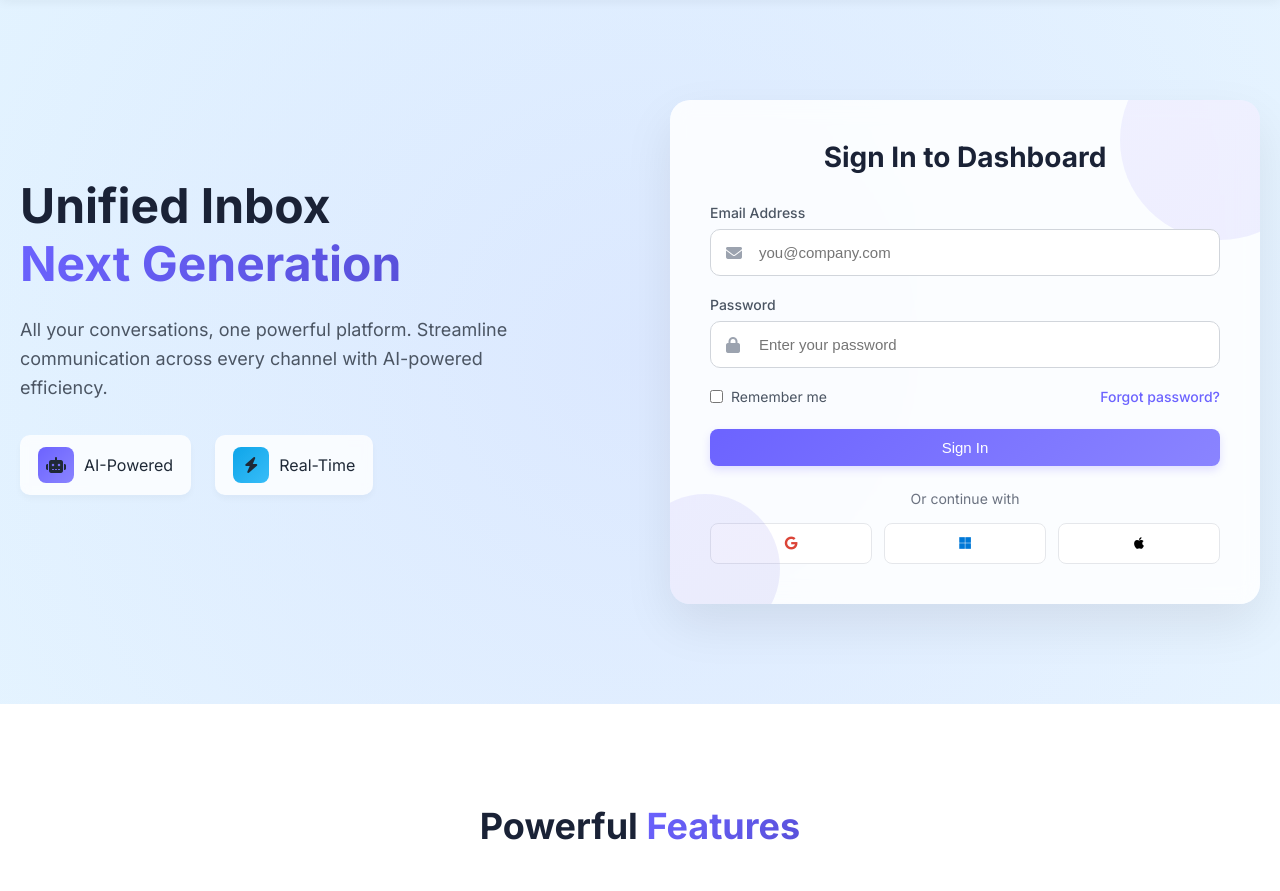
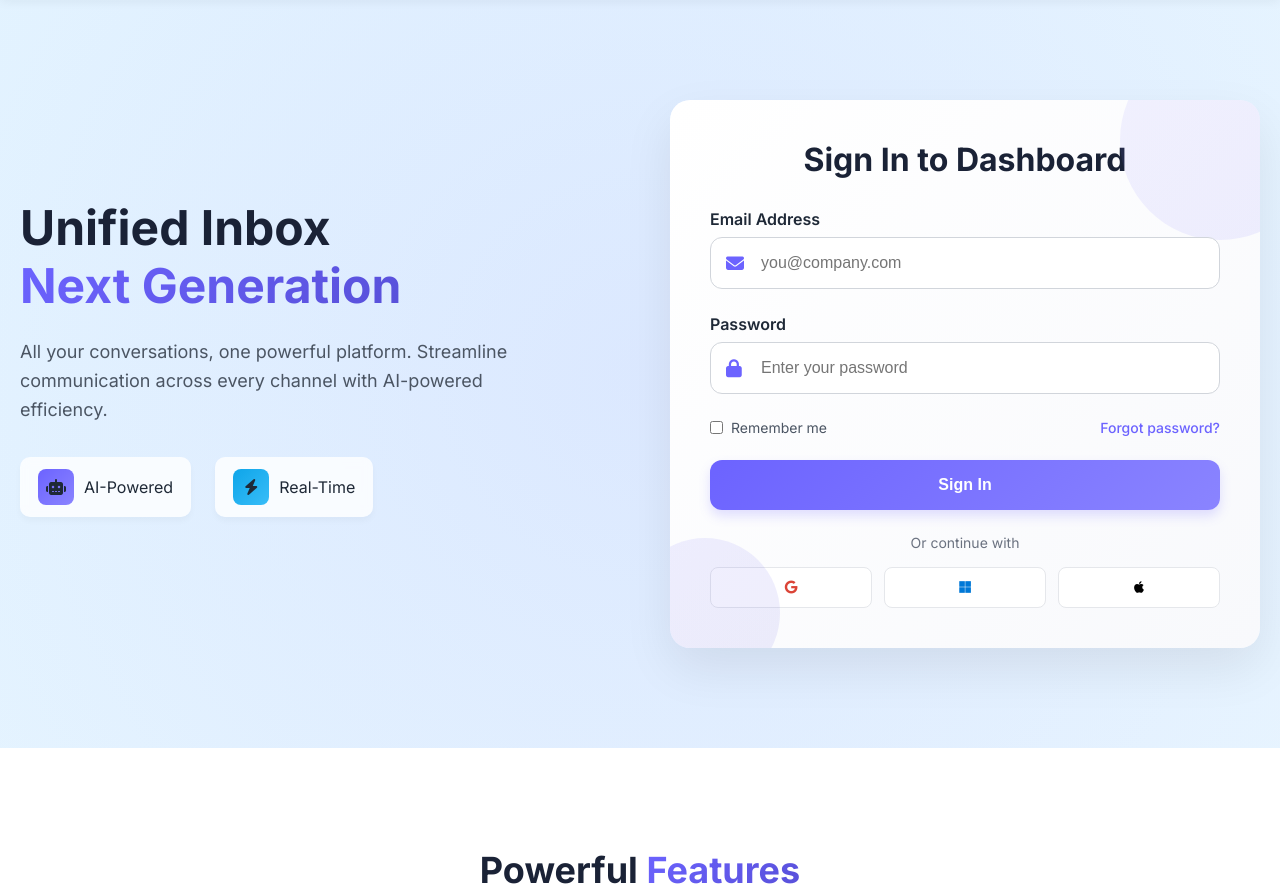
Before and after one commit to techieboi/Hackathon-echelon, a Flask app: page / in a window 1280 px wide. Shown: the part 76-967 px from the top of the page. Run offline with Flask 3, Linux system fonts and the light colour scheme; some libraries are stand-ins or nearby versions.

Commit message:
fixed errors

```diff
--- a/app.py
+++ b/app.py
@@ -15,4 +15,7 @@ def dashboard():
 
 
 if __name__ == "__main__":
-    app.run(debug=True, port=8000)
+    # Render/Railway/Heroku need this
+    import os
+    port = int(os.environ.get("PORT", 5000))
+    app.run(host="0.0.0.0", port=port)
--- a/templates/index.html
+++ b/templates/index.html
@@ -324,7 +324,7 @@
         }
 
         .hero-image {
-            background: rgba(255, 255, 255, 0.85);
+            background: linear-gradient(135deg, #ffffff, #f8f9fc);
             border-radius: 20px;
             box-shadow: 0 20px 50px rgba(0, 0, 0, 0.08);
             padding: 40px;
@@ -358,7 +358,7 @@
         }
 
         .form-title {
-            font-size: 28px;
+            font-size: 32px;
             font-weight: 700;
             text-align: center;
             margin-bottom: 30px;
@@ -366,15 +366,16 @@
         }
 
         .form-group {
-            margin-bottom: 20px;
+            margin-bottom: 25px;
         }
 
         .form-label {
             display: block;
-            font-size: 14px;
-            font-weight: 500;
+            font-size: 16px;
+            font-weight: 600;
             margin-bottom: 8px;
-            color: #4b5563;
+            color: var(--dark-gray);
+            text-align: left;
         }
 
         .input-with-icon {
@@ -386,22 +387,23 @@
             left: 16px;
             top: 50%;
             transform: translateY(-50%);
-            color: #9ca3af;
+            color: var(--primary);
+            font-size: 18px;
         }
 
         .form-input {
             width: 100%;
-            padding: 14px 16px 14px 48px;
+            padding: 16px 16px 16px 50px;
             border: 1px solid #d1d5db;
-            border-radius: 10px;
-            font-size: 15px;
+            border-radius: 12px;
+            font-size: 16px;
             transition: all 0.3s;
-            background: white;
+            background: rgba(255, 255, 255, 0.95);
         }
 
         .form-input:focus {
             border-color: var(--primary);
-            box-shadow: 0 0 0 3px rgba(108, 99, 255, 0.1);
+            box-shadow: 0 0 0 4px rgba(108, 99, 255, 0.15);
             outline: none;
         }
 
@@ -431,6 +433,22 @@
         .form-options a:hover {
             text-decoration: underline;
             color: var(--primary-dark);
+        }
+
+        .hero-image .btn-primary {
+            padding: 16px;
+            font-size: 16px;
+            font-weight: 600;
+            border-radius: 12px;
+            background: linear-gradient(135deg, var(--primary), var(--primary-light));
+            box-shadow: 0 6px 12px rgba(108, 99, 255, 0.2);
+            transition: all 0.3s ease;
+        }
+
+        .hero-image .btn-primary:hover {
+            transform: translateY(-2px) scale(1.03);
+            background: linear-gradient(135deg, var(--primary-dark), var(--primary));
+            box-shadow: 0 8px 16px rgba(108, 99, 255, 0.3);
         }
 
         /* Enhanced Modal */
@@ -1080,12 +1098,12 @@
 
                 <div class="hero-image">
                     <h2 class="form-title">Sign In to Dashboard</h2>
-                    <form>
+                    <form id="heroLoginForm">
                         <div class="form-group">
                             <label class="form-label">Email Address</label>
                             <div class="input-with-icon">
                                 <i class="fas fa-envelope input-icon"></i>
-                                <input type="email" class="form-input" placeholder="you@company.com">
+                                <input type="email" class="form-input" id="heroEmail" placeholder="you@company.com" required>
                             </div>
                         </div>
 
@@ -1093,35 +1111,32 @@
                             <label class="form-label">Password</label>
                             <div class="input-with-icon">
                                 <i class="fas fa-lock input-icon"></i>
-                                <input type="password" class="form-input" placeholder="Enter your password">
+                                <input type="password" class="form-input" id="heroPassword" placeholder="Enter your password" required>
                             </div>
                         </div>
 
                         <div class="form-options">
                             <label>
-                                <input type="checkbox">
+                                <input type="checkbox" id="rememberMe">
                                 Remember me
                             </label>
                             <a href="#">Forgot password?</a>
                         </div>
 
-                        <button class="btn btn-primary" style="width: 100%;">Sign In</button>
+                        <button type="submit" class="btn btn-primary" style="width: 100%;">Sign In</button>
 
                         <div style="text-align: center; margin-top: 24px; color: #6b7280; font-size: 14px;">
                             Or continue with
                         </div>
 
                         <div style="display: flex; gap: 12px; margin-top: 16px;">
-                            <button
-                                style="flex: 1; padding: 12px; border: 1px solid #e5e7eb; border-radius: 8px; background: white; cursor: pointer;">
+                            <button type="button" class="social-btn" style="flex: 1; padding: 12px; border: 1px solid #e5e7eb; border-radius: 8px; background: white; cursor: pointer;">
                                 <i class="fab fa-google" style="color: #DB4437;"></i>
                             </button>
-                            <button
-                                style="flex: 1; padding: 12px; border: 1px solid #e5e7eb; border-radius: 8px; background: white; cursor: pointer;">
+                            <button type="button" class="social-btn" style="flex: 1; padding: 12px; border: 1px solid #e5e7eb; border-radius: 8px; background: white; cursor: pointer;">
                                 <i class="fab fa-microsoft" style="color: #0078d7;"></i>
                             </button>
-                            <button
-                                style="flex: 1; padding: 12px; border: 1px solid #e5e7eb; border-radius: 8px; background: white; cursor: pointer;">
+                            <button type="button" class="social-btn" style="flex: 1; padding: 12px; border: 1px solid #e5e7eb; border-radius: 8px; background: white; cursor: pointer;">
                                 <i class="fab fa-apple" style="color: #000;"></i>
                             </button>
                         </div>
@@ -1387,68 +1402,35 @@
             // Scroll-triggered animations
             gsap.utils.toArray('.section-title').forEach(title => {
                 gsap.from(title, {
-                    scrollTrigger: {
-                        trigger: title,
-                        start: 'top 80%',
-                    },
-                    y: 50,
-                    opacity: 0,
-                    duration: 1,
-                    ease: 'power3.out'
+                    scrollTrigger: { trigger: title, start: 'top 80%' },
+                    y: 50, opacity: 0, duration: 1, ease: 'power3.out'
                 });
             });
 
             gsap.utils.toArray('.feature-card').forEach((card, index) => {
                 gsap.from(card, {
-                    scrollTrigger: {
-                        trigger: card,
-                        start: 'top 80%',
-                    },
-                    y: 50,
-                    opacity: 0,
-                    duration: 1,
-                    delay: index * 0.1,
-                    ease: 'power3.out'
+                    scrollTrigger: { trigger: card, start: 'top 80%' },
+                    y: 50, opacity: 0, duration: 1, delay: index * 0.1, ease: 'power3.out'
                 });
             });
 
             gsap.utils.toArray('.pricing-card').forEach((card, index) => {
                 gsap.from(card, {
-                    scrollTrigger: {
-                        trigger: card,
-                        start: 'top 80%',
-                    },
-                    y: 50,
-                    opacity: 0,
-                    duration: 1,
-                    delay: index * 0.1,
-                    ease: 'power3.out'
+                    scrollTrigger: { trigger: card, start: 'top 80%' },
+                    y: 50, opacity: 0, duration: 1, delay: index * 0.1, ease: 'power3.out'
                 });
             });
 
             gsap.utils.toArray('.team-card').forEach((card, index) => {
                 gsap.from(card, {
-                    scrollTrigger: {
-                        trigger: card,
-                        start: 'top 80%',
-                    },
-                    y: 50,
-                    opacity: 0,
-                    duration: 1,
-                    delay: index * 0.1,
-                    ease: 'power3.out'
+                    scrollTrigger: { trigger: card, start: 'top 80%' },
+                    y: 50, opacity: 0, duration: 1, delay: index * 0.1, ease: 'power3.out'
                 });
             });
 
             gsap.from('.footer-content', {
-                scrollTrigger: {
-                    trigger: '.footer-content',
-                    start: 'top 80%',
-                },
-                y: 50,
-                opacity: 0,
-                duration: 1,
-                ease: 'power3.out'
+                scrollTrigger: { trigger: '.footer-content', start: 'top 80%' },
+                y: 50, opacity: 0, duration: 1, ease: 'power3.out'
             });
 
             // Modal functionality
@@ -1484,26 +1460,48 @@
             closeModalBtn.addEventListener('click', closeModal);
 
             window.addEventListener('click', (event) => {
-                if (event.target === modal) {
-                    closeModal();
-                }
+                if (event.target === modal) { closeModal(); }
             });
 
-            // Login validation
+            // Login validation for both modal and hero form
             const validEmails = ['devbysomya@gmail.com', 'hardikydv17@gmail.com', 'yashikasharma959@gmail.com'];
             const validPassword = '123';
 
+            // Modal login form validation
             loginForm.addEventListener('submit', (e) => {
                 e.preventDefault();
                 const email = document.getElementById('email').value.trim();
                 const password = document.getElementById('password').value.trim();
 
                 if (validEmails.includes(email) && password === validPassword) {
-                    window.location.href = 'dashboard.html';
+                    // ✅ Use Flask route instead of static file
+                    window.location.href = "/dashboard";
                 } else {
                     alert('Invalid email or password. Please try again.');
                 }
             });
+
+            // Hero login form validation
+            const heroLoginForm = document.getElementById('heroLoginForm');
+            heroLoginForm.addEventListener('submit', (e) => {
+                e.preventDefault();
+                const email = document.getElementById('heroEmail').value.trim();
+                const password = document.getElementById('heroPassword').value.trim();
+
+                if (validEmails.includes(email) && password === validPassword) {
+                    // ✅ Use Flask route instead of static file
+                    window.location.href = "/dashboard";
+                } else {
+                    alert('Invalid email or password. Please try again.');
+                }
+            });
+
+            // Social buttons placeholder functionality
+            document.querySelectorAll('.social-btn').forEach(button => {
+                button.addEventListener('click', () => {
+                    alert('Social login is not implemented yet.');
+                });
+            });
         });
     </script>
 </body>
```
Also changed, not shown: other parts of templates/index.html (+21 -27 lines).
